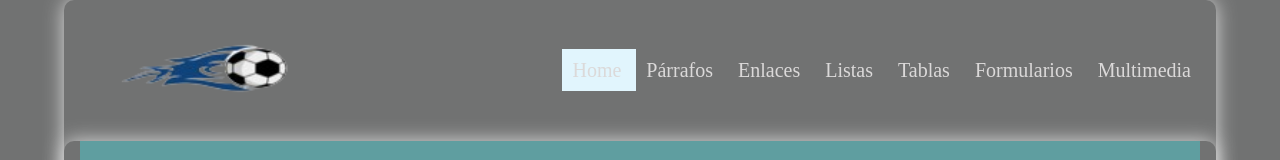
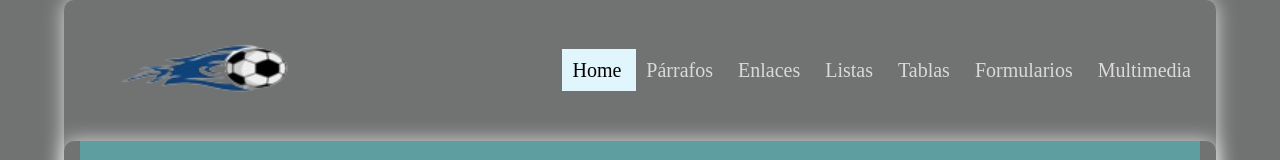
Before and after one commit to Diego-byte945/web24, a plain HTML site: page index.html in a window 1280 px wide. In both pictures the pointer is over the link "Home". Shown: the top 160 px of the page. Drawn offline with Linux system fonts and the light colour scheme.

Commit message:
cuartocommit

```diff
--- a/css/style.css
+++ b/css/style.css
@@ -140,6 +140,11 @@ nav li a {
 
 nav li:hover {
     background-color: rgb(225, 245, 253);
+
+}
+nav li:hover a {
+    background-color: rgb(225, 245, 253);
+    color: black;
 }
 
 .text-right {
```
